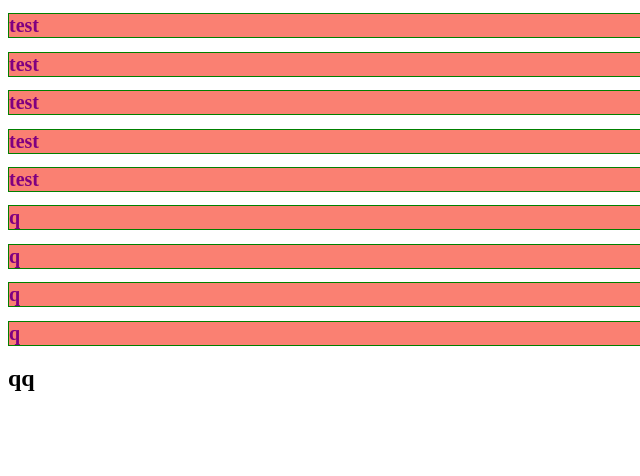
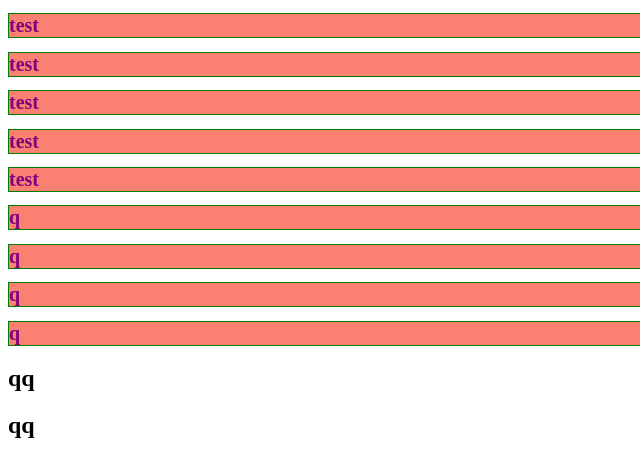
Before and after one commit to sallypig/HTMLCSSWIN, a plain HTML site: page index.html in a window 1280 px wide. Shown: the full height of the page, 0-640 px from the left. Drawn offline with Linux system fonts and the light colour scheme.

Commit message:
Update index.html

```diff
--- a/index.html
+++ b/index.html
@@ -17,5 +17,6 @@
     <h1>q</h1>
     <h1>q</h1>
     <h2>qq</h2>
+    <h2>qq</h2>
 </body>
 </html>
```
